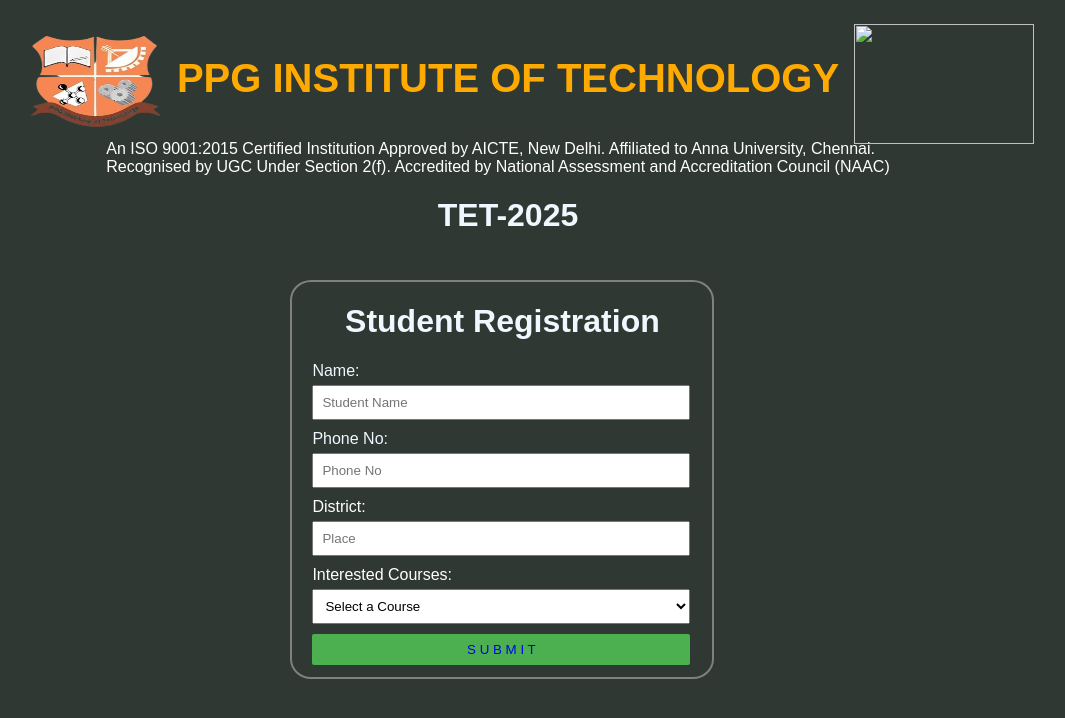
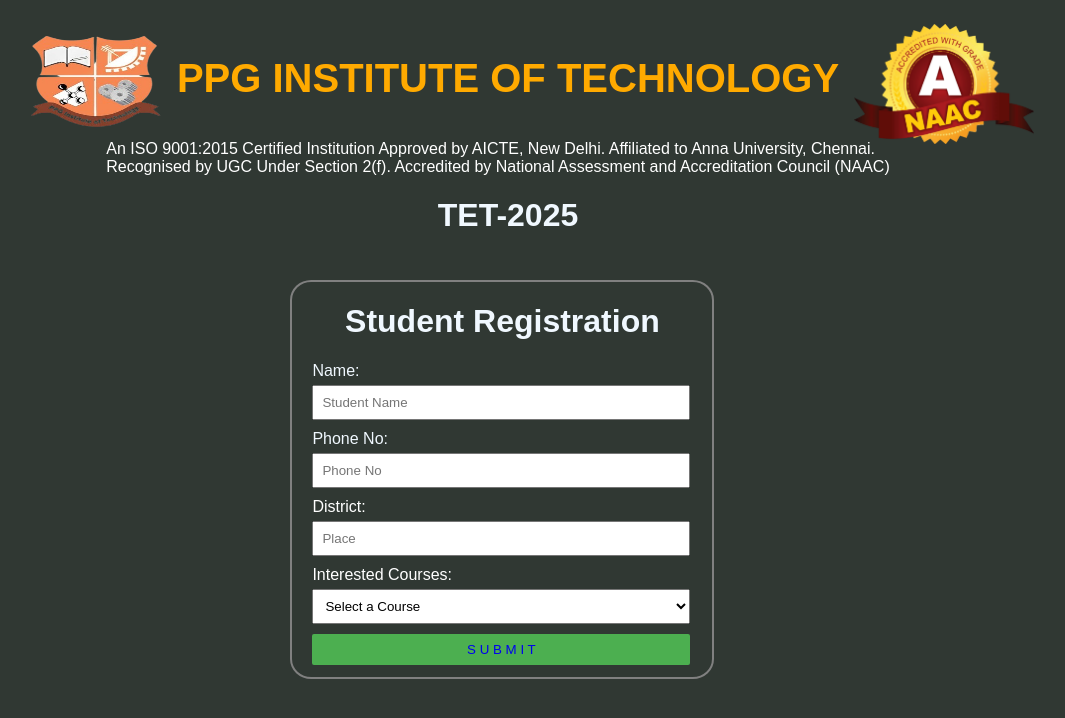
Before and after one commit to Preamkumarm/PPG-TET2, a plain HTML site: page index.html in a window 1280 px wide. Shown: the whole page, without its empty margins (132-1197 px from the left). Drawn offline with Linux system fonts and the light colour scheme; a web font is replaced by a local one.

Commit message:
Fourth Commit

```diff
--- a/index.html
+++ b/index.html
@@ -49,7 +49,7 @@
   </form>
 
   <div>
-    <img src="../naac a.webp" alt="" id="item" />
+    <img src="./naac a.png" alt="" id="item" />
   </div>
 
   <header class="ppg"><b>PPG INSTITUTE OF TECHNOLOGY</b></header>
```
Also changed, not shown: naac a.png (added).
